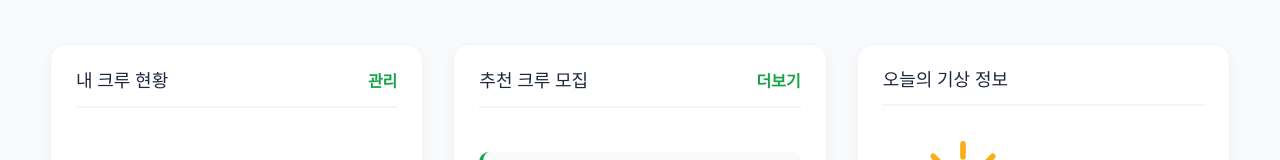
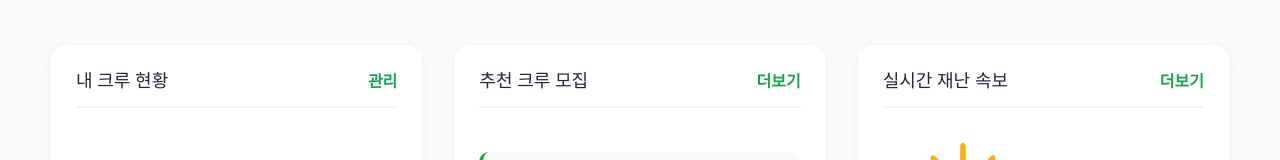
Before and after one commit to axioe/RunningCREW, a React (Vite) app in the folder front_end/: page / in a window 1280 px wide. Shown: the part 483-643 px from the top of the page. Built offline with nearby package versions, Linux system fonts and the light colour scheme.

Commit message:
main페이지 화면 구성 변경 및 필터링 작업 완료

```diff
--- a/front_end/src/components/Main.jsx
+++ b/front_end/src/components/Main.jsx
@@ -99,7 +99,8 @@ const Main = () => {
 
         <article className="dashboard-card-widget">
           <div className="card-widget-header">
-            <h3>오늘의 기상 정보</h3>
+            <h3>실시간 재난 속보</h3>
+            <button className="card-more-link" onClick={() => navigate("/safety")}>더보기</button>
           </div>
           <div className="card-widget-body">
             <div className="main-weather-box">
--- a/front_end/src/components/PublicSafety.jsx
+++ b/front_end/src/components/PublicSafety.jsx
@@ -25,11 +25,12 @@ const PublicSafety = () => {
           responseData?.body ||
           [];
 
-        const normalizedAlerts = alertList.map((item, index) => {
-          // 공공 API 원본 필드명
-          // 프로젝트 DTO에서 변환한 이름이 있다면 그에 맞추어 아래 필드명을 수정
+        const filteredRawList = alertList.filter((item) => {
+          const typeName = item.dstSeNm || item.DST_SE_NM || "";
+          return typeName !== "기타";
+        });
+        const normalizedAlerts = filteredRawList.map((item, index) => {
           const msgContent = item.msgCn || item.MSG_CN || "";
-
           // 긴급도 판별 로직
           let level = "INFO";
           if (
```
